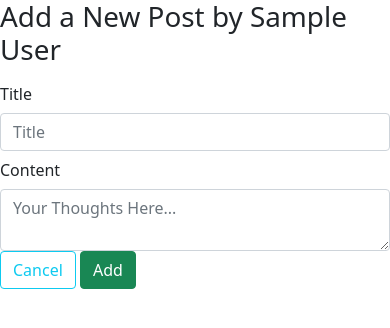
After one commit to haileyy444/SQLAlchemy, a Flask app: page /users/1/posts/new in a window 390 px wide. The commit adds this page. Shown: the top 328 px of the page. Run offline with Flask 3, Linux system fonts and the light colour scheme; tables that the repository leaves empty hold one stand-in row (values such as "Sample post").

Commit message:
part 2
User Posts

```diff
--- a/app.py
+++ b/app.py
@@ -1,8 +1,8 @@
 """Blogly application."""
 
-from flask import Flask, request, redirect, render_template
+from flask import Flask, request, redirect, render_template, current_app
 from flask_debugtoolbar import DebugToolbarExtension
-from models import db, connect_db, User
+from models import db, connect_db, User, Post
 
 app = Flask(__name__)
 app.config['SQLALCHEMY_DATABASE_URI'] = 'postgresql:///blogly'
@@ -17,20 +17,44 @@ connect_db(app)
 with app.app_context():
     db.create_all()
 
+
+
+
+
+# admin stuff
 @app.route('/')
 def home():
         # Home Page
-        return redirect("/users")
+        posts = Post.query.order_by(Post.post_date.desc()).limit(5).all()
+        return render_template("posts/directory.html", posts=posts)
 
 
+@app.errorhandler(404)
+def error(e):
+        return render_template('error.html'), 404
+
+
+
+
+
+
+
+
+# users directory
 @app.route('/users')
 def users_directory():
         # directory of users
+        print(current_app.jinja_env.list_templates())
         users = User.query.order_by(User.last_name, User.first_name).all()
-        print(current_app.jinja_env.list_templates())
+
         return render_template("users/directory.html", users=users)
 
 
+
+
+
+
+# adding a user
 @app.route('/users/new', methods=["GET"])
 def add_users_form():
         # add users form
@@ -51,13 +75,15 @@ def add_users():
 
 
 
+
+
+
+# specific user and capabilities
 @app.route('/users/<int:user_id>')
 def user_inspect(user_id):
         # inspect user from directory - more info page
         user = User.query.get_or_404(user_id)
-        return render_template("users/inspect.html", user=user)
-
-
+        return render_template("users/show.html", user=user)
 
 @app.route('/users/<int:user_id>/edit')
 def edit_user_inspect(user_id):
@@ -85,3 +111,71 @@ def delete_user(user_id):
         db.session.delete(user)
         db.session.commit()
         return redirect("/users")
+
+
+
+
+# Posts
+@app.route('/users/<int:user_id>/posts', methods=["GET"])
+def get_posts(user_id):
+
+        user = User.query.get_or_404(user_id)
+        posts = Post.query.filter_by(poster=user_id).all()
+        print(posts)
+        return render_template("posts/userposts.html", posts=posts, user=user)
+
+# adding a post
+@app.route('/users/<int:user_id>/posts/new')
+def new_post_get(user_id):
+
+        user = User.query.get_or_404(user_id)
+        return render_template("posts/new.html", user=user)
+
+
+@app.route('/users/<int:user_id>/posts/new', methods=["POST"])
+def new_post_post(user_id):
+
+        user = User.query.get_or_404(user_id)
+        new_post = Post(post_title=request.form['post_title'], post_text=request.form['post_text'], poster = user.id)
+
+        db.session.add(new_post)
+        db.session.commit()
+
+        return redirect( f"/users/{user_id}" )
+
+
+
+# specific  posts
+@app.route('/posts/<int:post_id>')
+def inspect_post(post_id):
+        # inspect post  more info page
+        post = Post.query.get_or_404(post_id)
+        return render_template("posts/show.html", post=post)
+
+@app.route('/posts/<int:post_id>/edit')
+def edit_post(post_id):
+        # inspect post  more info page
+        post = Post.query.get_or_404(post_id)
+        return render_template("posts/edit.html", post=post)
+
+@app.route('/posts/<int:post_id>/edit', methods=["POST"])
+def update_post(post_id):
+        # inspect post  more info page
+        post = Post.query.get_or_404(post_id)
+        post.title = request.form["post_title"]
+        post.text = request.form["post_text"]
+
+        db.session.add(post)
+        db.session.commit()
+
+        return redirect(f"/users/{post.user.id}")
+
+@app.route('/posts/<int:post_id>/delete', methods=["POST"])
+def delete_post(post_id):
+        # inspect post  more info page
+        post = Post.query.get_or_404(post_id)
+
+        db.session.delete(post)
+        db.session.commit()
+
+        return redirect(f"/users/{post.user.id}")
--- a/models.py
+++ b/models.py
@@ -1,6 +1,5 @@
-
-
 from flask_sqlalchemy import SQLAlchemy
+import datetime
 
 db = SQLAlchemy()
 
@@ -14,10 +13,31 @@ class User(db.Model):
     last_name = db.Column(db.Text, nullable=False)
     image_url = db.Column(db.Text, nullable=False, default = DEFAULT_IMG)
 
+    posts = db.relationship("Post", backref="author", cascade="all, delete-orphan")
+
     @property
     def full_name(self):
         return f"{self.first_name} {self.last_name}"
 
+
+
+class Post(db.Model):
+    __tablename__ = "posts"
+
+    id = db.Column(db.Integer, primary_key=True)
+    post_title = db.Column(db.Text, nullable=False)
+    post_text = db.Column(db.Text, nullable=False)
+    poster = db.Column(db.Integer, db.ForeignKey('users.id'), nullable=False)
+    post_date = db.Column(db.DateTime, nullable=False, default=datetime.datetime.now)
+
+
+    # user = db.relationship("User", backref=db.backref("posts", lazy=True))
+
+    @property
+    def friendly_date(self):
+        return self.post_date.strftime("%a %b %-d %Y, %-I:%M %p")
+
+
 def connect_db(app):
     db.app = app
     db.init_app(app)
--- /dev/null
+++ b/templates/posts/new.html
@@ -0,0 +1,31 @@
+{% extends 'base.html' %}
+
+{% block title %} Add Post {% endblock %}
+
+{% block content %}
+    <h1>Add a New Post by {{user.full_name}}</h1>
+    <form method="POST">
+
+        <div class="form-group row">
+            <label for="post_title" class="col-sm-2 col-form-label">Title</label>
+                <div class="col-sm-10">
+                    <input type="text" class="form-control" id="post_title" name="post_title" placeholder="Title">
+                </div>
+        </div>
+
+        <div class="form-group row">
+            <label for="post_text" class="col-sm-2 col-form-label">Content</label>
+                <div class="col-sm-10">
+                    <textarea class="form-control" id="post_text" name="post_text" placeholder="Your Thoughts Here..."></textarea>
+
+
+
+        <div class="form-group row">
+            <div class="ml-auto mr-3">
+                <a href="/users/{{user.id}}" class="btn btn-outline-info">Cancel</a>
+                <button type="submit" class="btn btn-success">Add</button>
+            </div>
+        </div>
+
+    </form>
+{% endblock %}
--- a/templates/users/directory.html
+++ b/templates/users/directory.html
@@ -3,6 +3,7 @@
 {% block title %} Users {% endblock %}
 
 {% block content %}
+    <a class="btn btn-sm btn-secondary" href="/">Home</a>
     <h1>Users</h1>
 
     <ul class="list-group">
```
Also changed, not shown: base.html (+14 -2 lines), templates/error.html (added, +19 -0 lines), templates/posts/directory.html (added, +27 -0 lines), templates/posts/edit.html (added, +31 -0 lines), templates/posts/show.html (added, +19 -0 lines), templates/posts/usersposts.html (added, +28 -0 lines), templates/users/inspect.html (deleted, +0 -24 lines), templates/users/show.html (added, +40 -0 lines), 1 other file.
